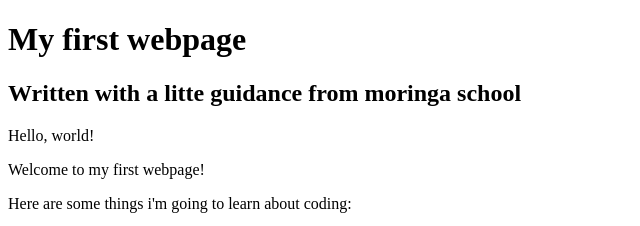
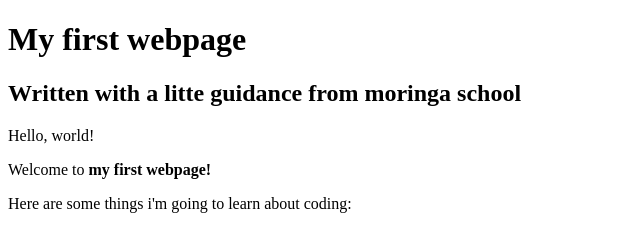
Before and after one commit to Mrenzy123/myfirstwebpage, a plain HTML site: page myfirstwebpage.html in a window 1280 px wide. Shown: the top 226 px of the page, 0-640 px from the left. Drawn offline with Linux system fonts and the light colour scheme.

Commit message:
add strong inline element

```diff
--- a/myfirstwebpage.html
+++ b/myfirstwebpage.html
@@ -9,7 +9,7 @@
 
 
       <p>Hello, world!</p>
-      <p>Welcome to my first webpage!</p>
+      <p>Welcome to <strong> my first webpage!</strong></p>
 
       <p>Here are some things i'm going to learn about coding:</p>
       <ul>
```
